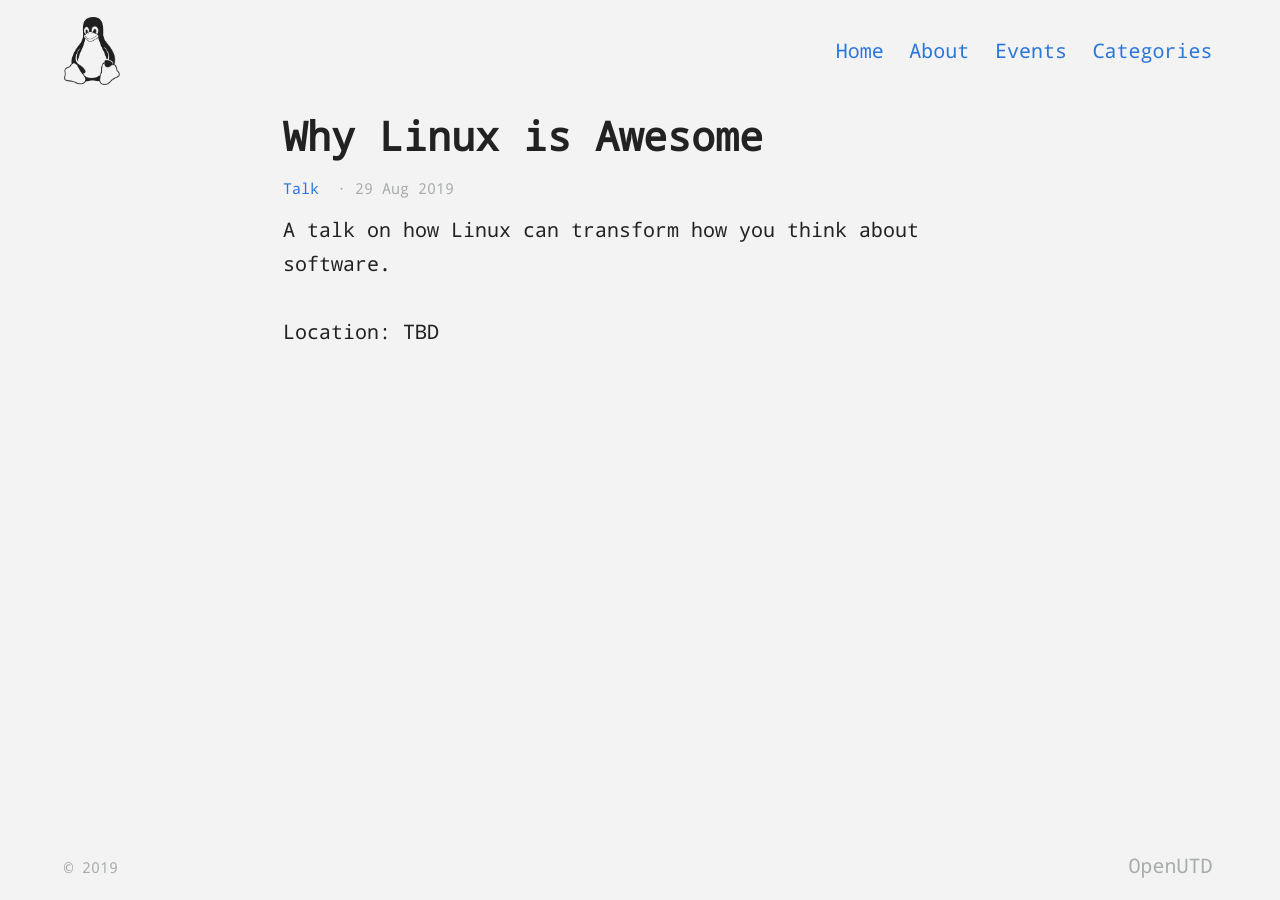
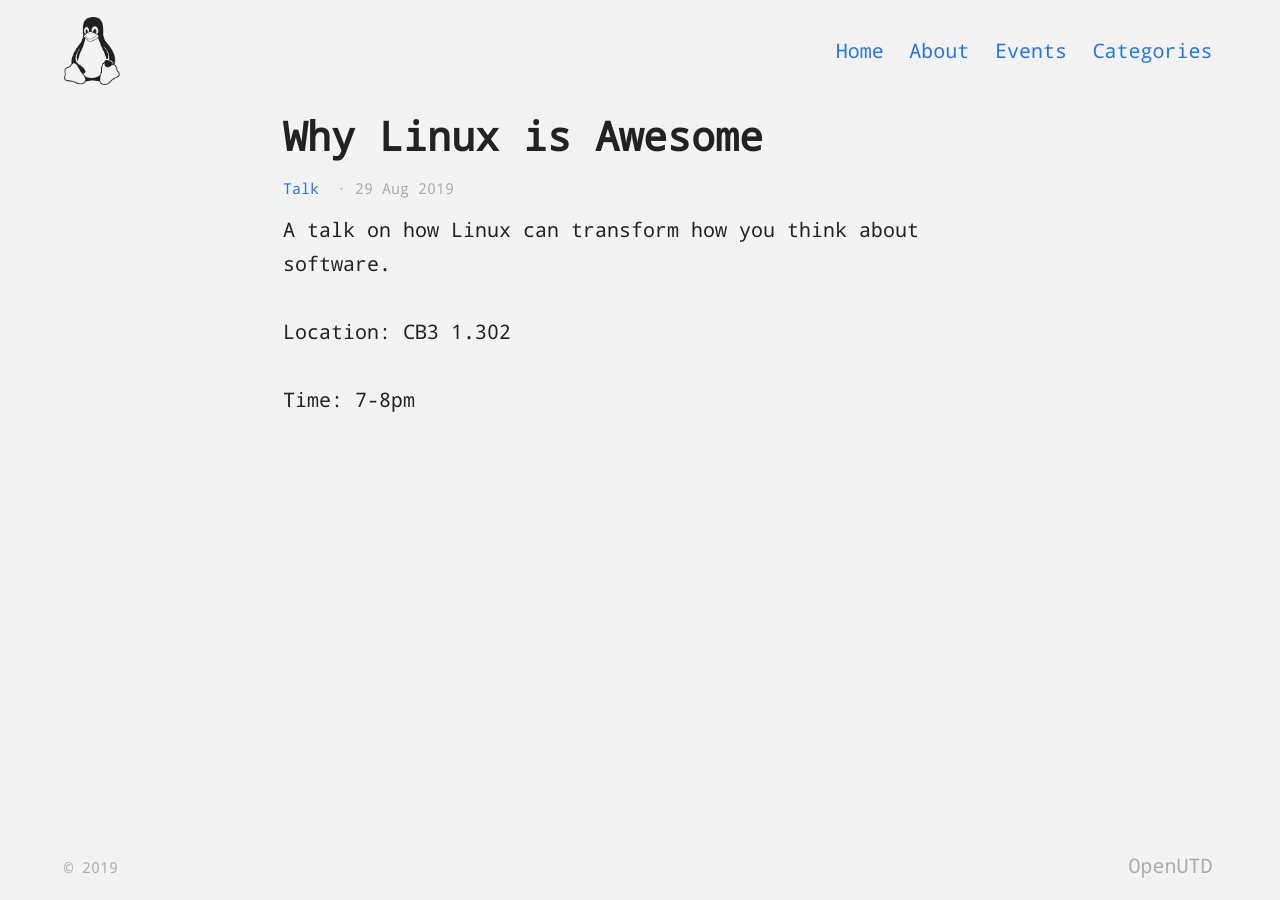
Before and after one commit to openutd/openutd.github.io, a Jekyll site: the page built from _posts/2019-08-29-why-linux-is-awesome.md, in a window 1280 px wide. Built offline with Jekyll 4.4.1, drawn with Linux system fonts in a browser that asks for light colours; our own code applies the rules of GitHub Pages for plain Markdown files.

Commit message:
added time and place for first talk

```diff
--- a/_posts/2019-08-29-why-linux-is-awesome.md
+++ b/_posts/2019-08-29-why-linux-is-awesome.md
@@ -6,4 +6,6 @@ categories:
 
 A talk on how Linux can transform how you think about software.
 
-Location: TBD
+Location: CB3 1.302
+
+Time: 7-8pm
```
